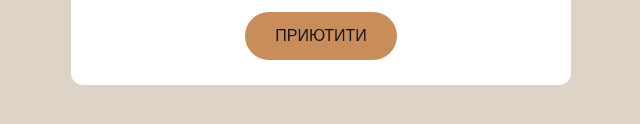
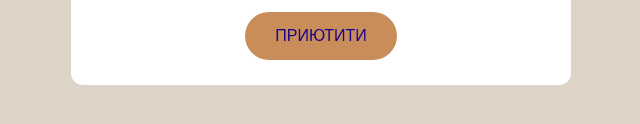
Before and after one commit to sviatoslav-berezhnyi/cool-kitties, a plain HTML site: page index.html in a window 1280 px wide. Shown: the part 558-682 px from the top of the page, 319-959 px from the left. Drawn offline with Linux system fonts and the light colour scheme.

Commit message:
Modified CSS button color text

```diff
--- a/style.css
+++ b/style.css
@@ -35,7 +35,7 @@ body {
 .look {
   font-size: 16px;
   font-weight: 500;
-  color: #151616;
+  color: #1c038b;
   border: none;
   padding: 15px 30px;
   border-radius: 50px;
```
